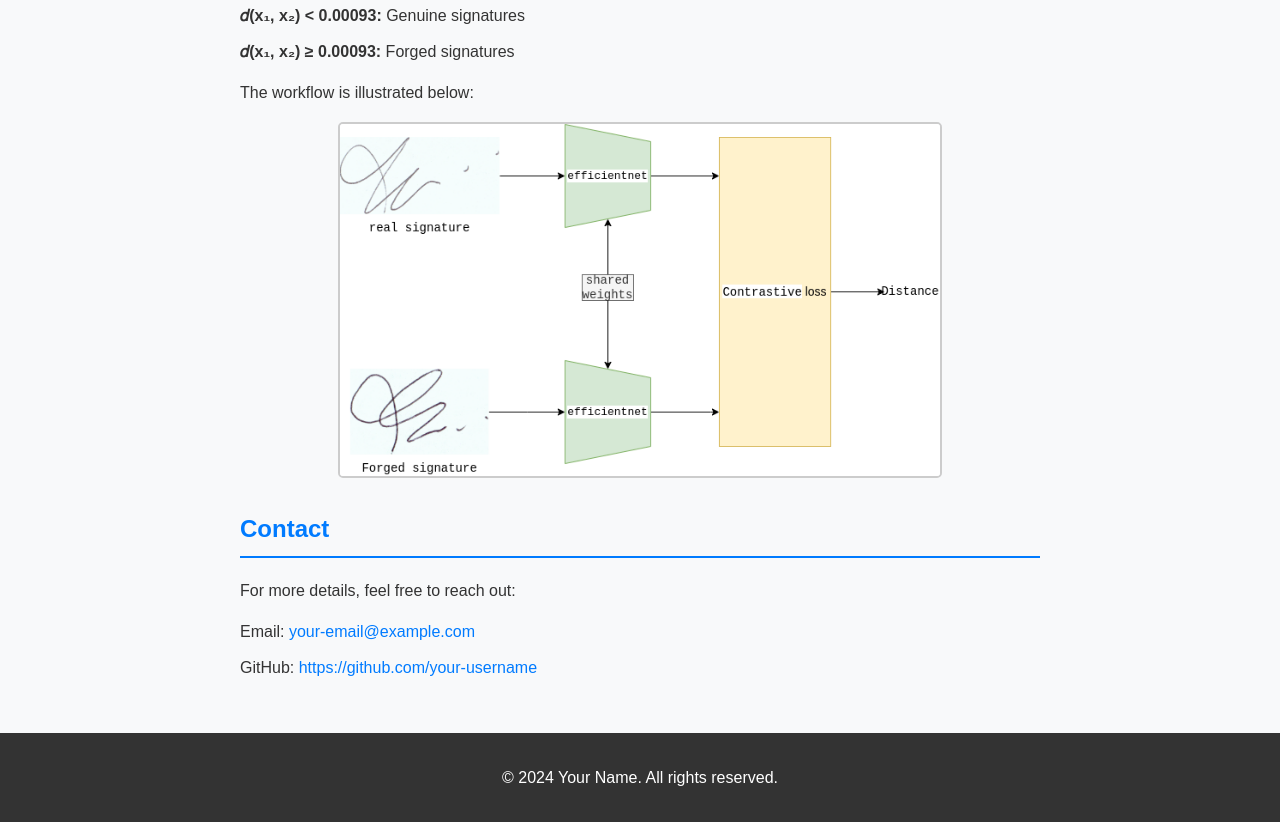
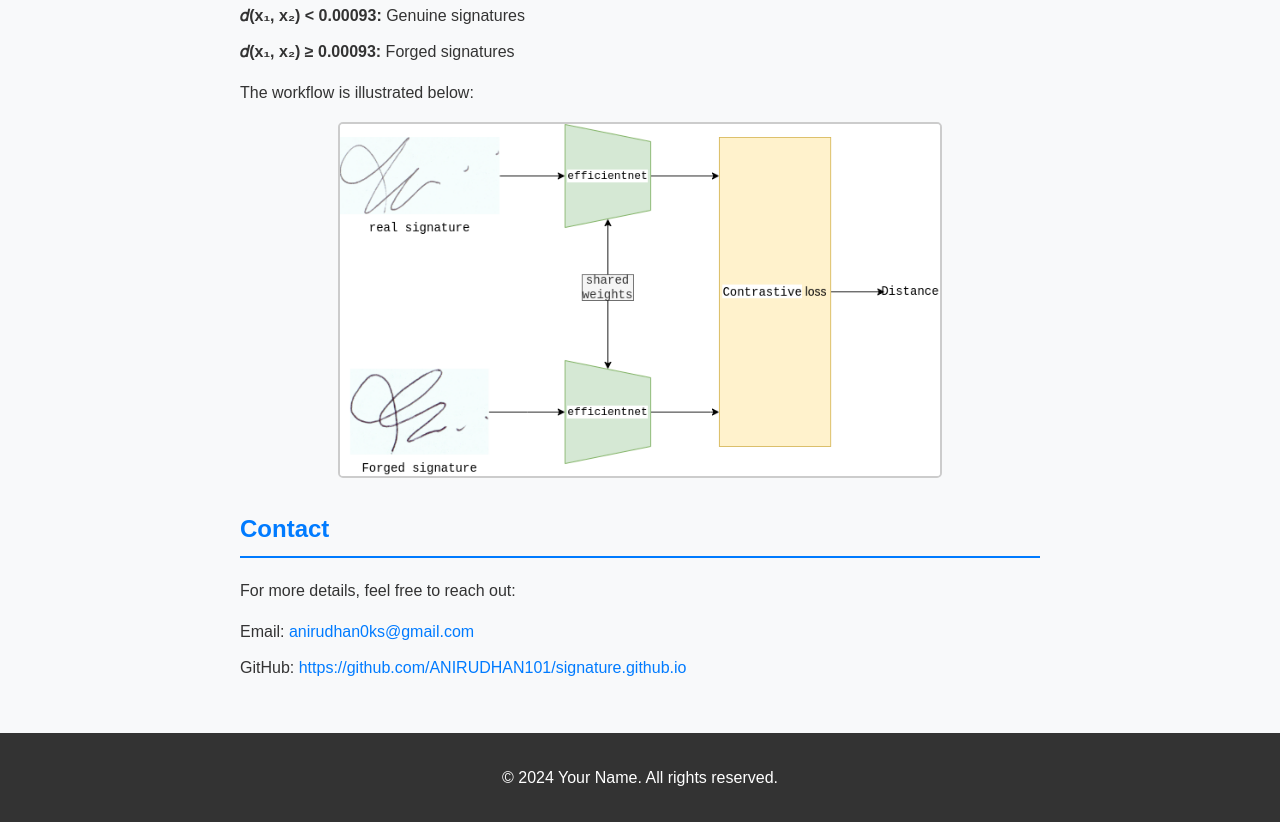
Before and after one commit to ANIRUDHAN101/signature.github.io, a plain HTML site: page index.html in a window 1280 px wide. Shown: the part 959-1781 px from the top of the page. Drawn offline with Linux system fonts and the light colour scheme.

Commit message:
Update index.html

```diff
--- a/index.html
+++ b/index.html
@@ -62,8 +62,8 @@
       <h2>Contact</h2>
       <p>For more details, feel free to reach out:</p>
       <ul>
-        <li>Email: <a href="mailto:your-email@example.com">your-email@example.com</a></li>
-        <li>GitHub: <a href="https://github.com/your-username" target="_blank">https://github.com/your-username</a></li>
+        <li>Email: <a href="mailto:anirudhan0ks@gmail.com">anirudhan0ks@gmail.com</a></li>
+        <li>GitHub: <a href="https://github.com/ANIRUDHAN101/signature.github.io" target="_blank">https://github.com/ANIRUDHAN101/signature.github.io</a></li>
       </ul>
     </section>
   </main>
```
